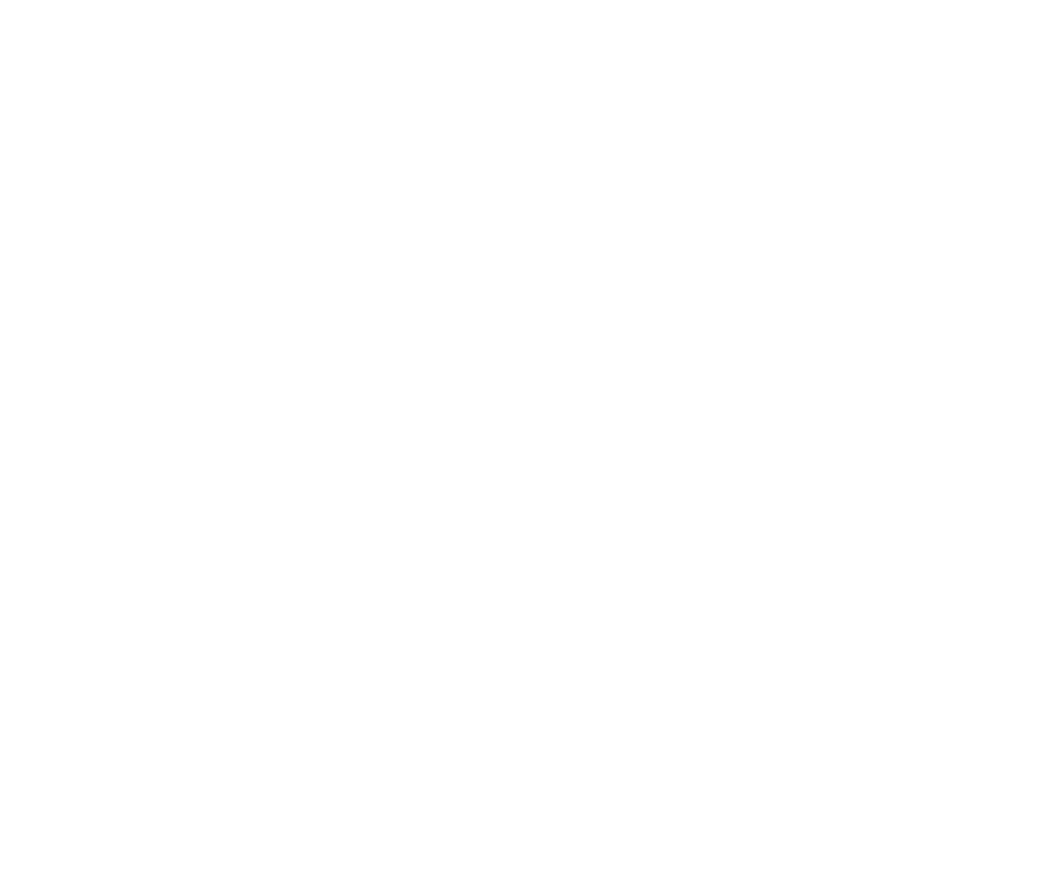
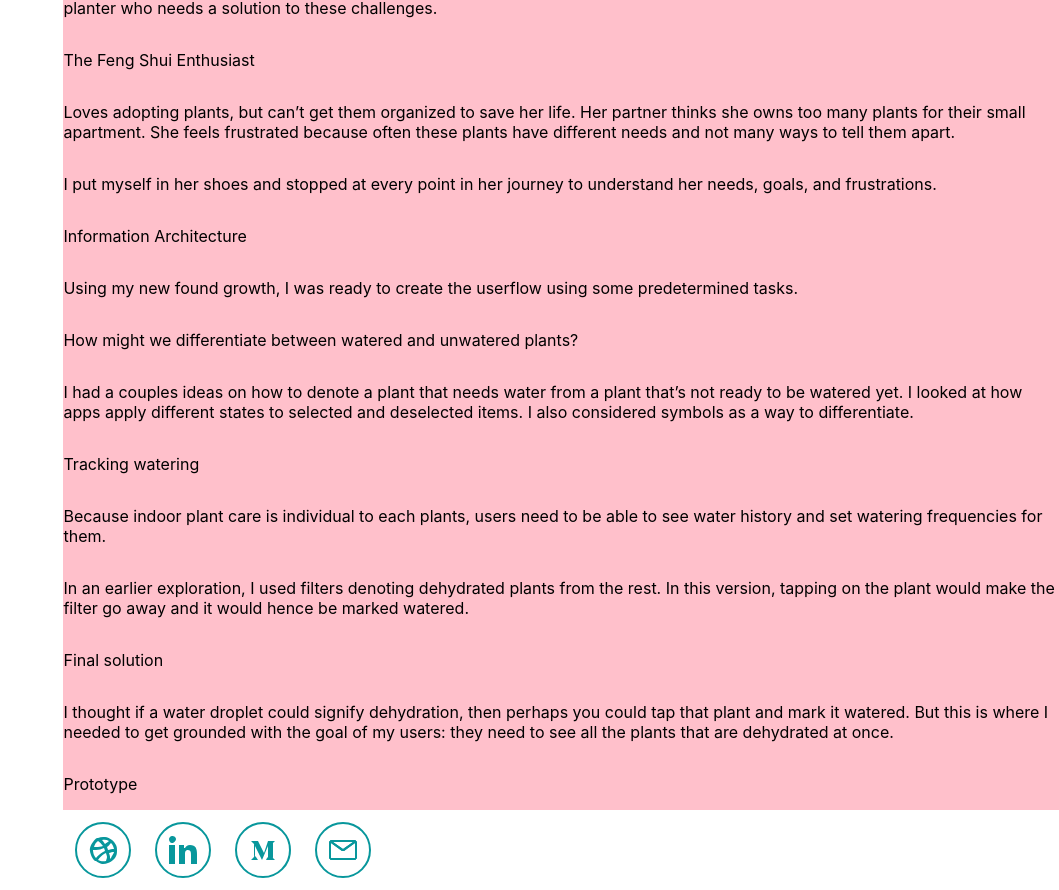
Before and after one commit to vishalicious213/mahiya, a React (Create React App) app: page / in a window 1280 px wide. Shown: the part 1338-2228 px from the top of the page, without its empty margins (221-1280 px from the left). Before the commit the page ends 1328 px from the top, so only its background shows below. Built offline with nearby package versions, Linux system fonts and the light colour scheme.

Commit message:
updated PlantWateringApp - all text added

```diff
--- a/src/components/case-studies/PlantWateringApp.js
+++ b/src/components/case-studies/PlantWateringApp.js
@@ -50,6 +50,62 @@
           <li>It’s hard to identify plants when you have a lot of them at home.</li>
           <li>It’s challenging to remember the varying needs of each plant because house plants tend to have particular care instructions.</li>
         </ul>
+
+        <p>Creating empathy</p>
+        <p>Because I’m not the one experiencing these challanges, I needed to empathize with the planters who do. I defined the typical planter who needs a solution to these challenges.</p>
+
+        <p>The Feng Shui Enthusiast</p>
+        <div>
+          <p>Loves adopting plants, but can’t get them organized to save her life. Her partner thinks she owns too many plants for their small apartment. She feels frustrated because often these plants have different needs and not many ways to tell them apart.</p>
+          {/* <img></img> */}
+        </div>
+        <p>I put myself in her shoes and stopped at every point in her journey to understand her needs, goals, and frustrations.</p>
+
+        {/* <img>chart</img> */}
+
+        <p>Information Architecture</p>
+        <p>Using my new found growth, I was ready to create the userflow using some predetermined tasks.</p>
+        {/* <div>
+          <img></img>
+          <img></img>
+        </div> */}
+
+        {/* <img>arrow</img> */}
+
+        {/* <img>tree diagram</img> */}
+
+        <p>How might we differentiate between watered and unwatered plants?</p>
+        <p>I had a couples ideas on how to denote a plant that needs water from a plant that’s not ready to be watered yet. I looked at how apps apply different states to selected and deselected items. I also considered symbols as a way to differentiate.</p>
+
+        {/* <div>
+          <img></img>
+          <img></img>
+          <img></img>
+          <img></img>
+          <img></img>
+          <img></img>
+          <img></img>
+        </div> */}
+
+        <p>Tracking watering</p>
+        <p>Because indoor plant care is individual to each plants, users need to be able to see water history and set watering frequencies for them.</p>
+
+        {/* <img></img> */}
+
+        <p>In an earlier exploration, I used filters denoting dehydrated plants from the rest. In this version, tapping on the plant would make the filter go away and it would hence be marked watered.</p>
+
+        {/* <img></img> */}
+
+        <p>Final solution</p>
+        <p>I thought if a water droplet could signify dehydration, then perhaps you could tap that plant and mark it watered. But this is where I needed to get grounded with the goal of my users: they need to see all the plants that are dehydrated at once.</p>
+
+        {/* <div>
+          <img></img>
+          <img></img>
+          <img></img>
+        </div> */}
+
+        <p>Prototype</p>
       </div>
     )
 }
```
